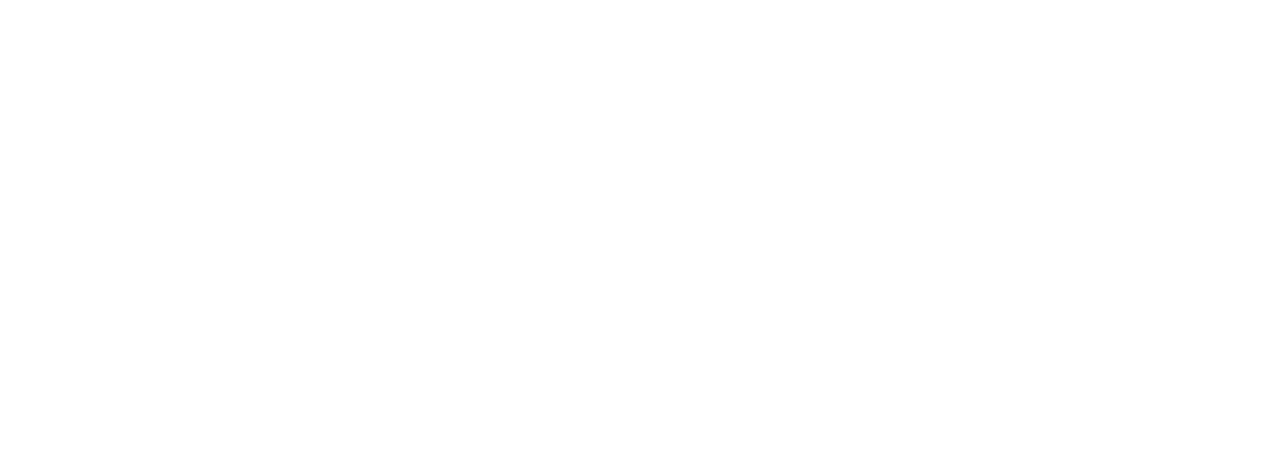
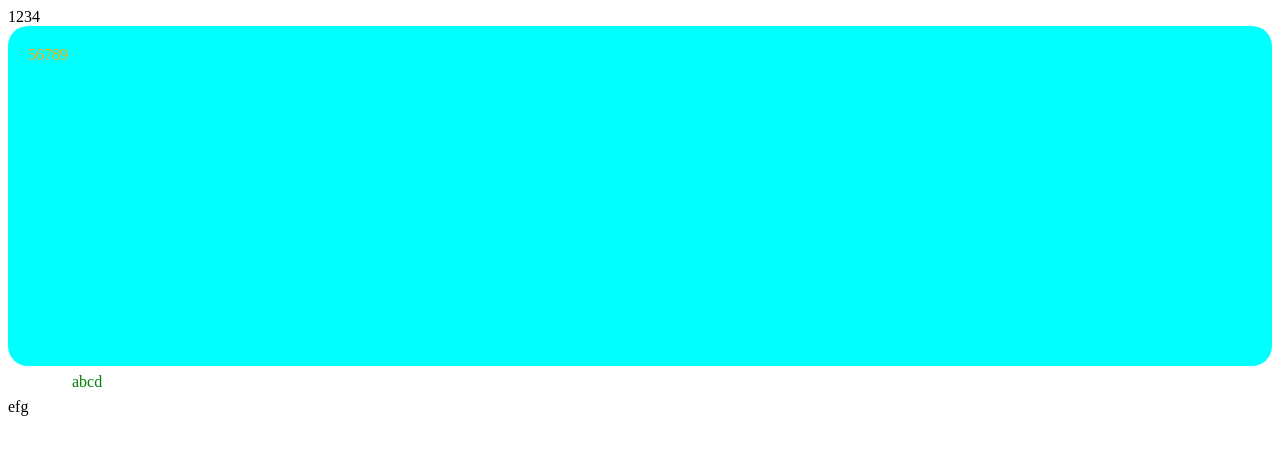
Before and after one commit to yhjhungtw/test02, a plain HTML site: page index.html in a window 1280 px wide. Drawn offline with Linux system fonts and the light colour scheme.

Commit message:
header的樣式

```diff
--- a/index.html
+++ b/index.html
@@ -4,12 +4,12 @@
     <meta charset="UTF-8">
     <meta name="viewport" content="width=device-width, initial-scale=1.0">
     <link rel="stylesheet" href="./main.css">
-    <title>Document</title>
+    <title>index</title>
 </head>
 <body>
-    <nav></nav>
-    <header></header>
-    <main></main>
-    <footer></footer>
+    <nav>1234</nav>
+    <header class="test">56789</header>
+    <main><a class="link" href="/">abcd</a></main>
+    <footer>efg</footer>
 </body>
 </html>
--- a/main.css
+++ b/main.css
@@ -0,0 +1,18 @@
+.test{
+    height: 300px;
+    padding: 20px;
+    border-radius: 20px;
+    background-color: aqua;
+    color: orange;
+}
+.link{
+    text-decoration: none;
+    color:green ;
+    padding: 2rem;
+    margin: 2rem;
+    line-height: 2rem;
+}
+.link:hover{
+
+    color:red ;
+}
```
